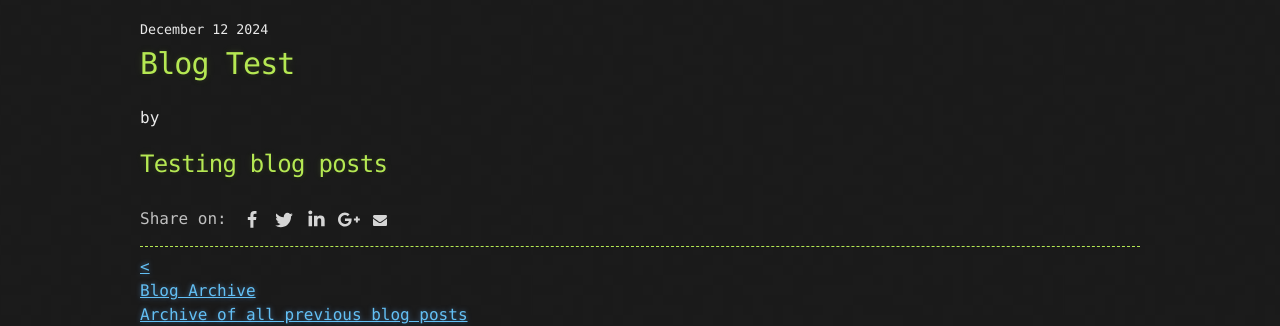
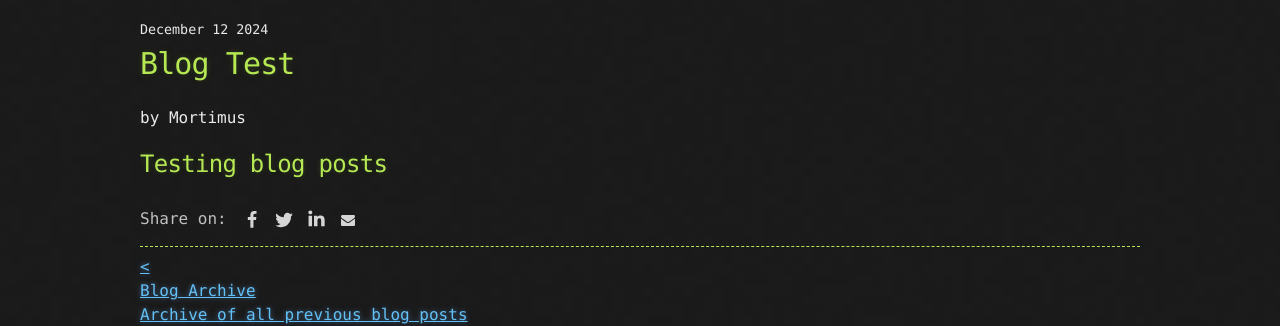
Before and after one commit to Mortimus/mortimus.github.io, a Jekyll site: the page built from _posts/2024-12-12-blog-test.md, in a window 1280 px wide. Shown: the part 156-482 px from the top of the page. Built offline with Jekyll 4.4.1, drawn with Linux system fonts in a browser that asks for light colours; our own code applies the rules of GitHub Pages for plain Markdown files.

Commit message:
fixed more dates and added author

```diff
--- a/_config.yml
+++ b/_config.yml
@@ -15,6 +15,7 @@
 permalink: /:title
 paginate: 3
 paginate_path: /page/:num/
+author: Mortimus
 
 show_downloads: false
 google_analytics: true
--- a/_includes/head-sharelinks.html
+++ b/_includes/head-sharelinks.html
@@ -29,8 +29,6 @@
     <svg viewBox="0 0 1792 1792" xmlns="http://www.w3.org/2000/svg"><path d="M1684 408q-67 98-162 167 1 14 1 42 0 130-38 259.5t-115.5 248.5-184.5 210.5-258 146-323 54.5q-271 0-496-145 35 4 78 4 225 0 401-138-105-2-188-64.5t-114-159.5q33 5 61 5 43 0 85-11-112-23-185.5-111.5t-73.5-205.5v-4q68 38 146 41-66-44-105-115t-39-154q0-88 44-163 121 149 294.5 238.5t371.5 99.5q-8-38-8-74 0-134 94.5-228.5t228.5-94.5q140 0 236 102 109-21 205-78-37 115-142 178 93-10 186-50z"/></svg></div>
   <div class="linkedin" title="Share this on Linkedin"    onclick="window.open('https://www.linkedin.com/sharing/share-offsite/?url={{ safeurl }}','popup','width=600,height=600'); return false;">
     <svg viewBox="0 0 1792 1792" xmlns="http://www.w3.org/2000/svg"><path d="M477 625v991h-330v-991h330zm21-306q1 73-50.5 122t-135.5 49h-2q-82 0-132-49t-50-122q0-74 51.5-122.5t134.5-48.5 133 48.5 51 122.5zm1166 729v568h-329v-530q0-105-40.5-164.5t-126.5-59.5q-63 0-105.5 34.5t-63.5 85.5q-11 30-11 81v553h-329q2-399 2-647t-1-296l-1-48h329v144h-2q20-32 41-56t56.5-52 87-43.5 114.5-15.5q171 0 275 113.5t104 332.5z"/></svg></div>
-  <div class="gplus"    title="Share this on Google Plus" onclick="window.open('https://plus.google.com/share?url={{ safeurl }}','popup','width=600,height=600'); return false;">
-    <svg viewBox="0 0 2304 1792" xmlns="http://www.w3.org/2000/svg"><path d="M1437 913q0 208-87 370.5t-248 254-369 91.5q-149 0-285-58t-234-156-156-234-58-285 58-285 156-234 234-156 285-58q286 0 491 192l-199 191q-117-113-292-113-123 0-227.5 62t-165.5 168.5-61 232.5 61 232.5 165.5 168.5 227.5 62q83 0 152.5-23t114.5-57.5 78.5-78.5 49-83 21.5-74h-416v-252h692q12 63 12 122zm867-122v210h-209v209h-210v-209h-209v-210h209v-209h210v209h209z"/></svg></div>
   <div class="mail"     title="Share this through Email"  onclick="window.open('mailto:?&body={{ safeurl }}&subject={{ safetitlepre }}{{ safetitle }}','popup','width=600,height=600'); return false;">
     <svg viewBox="0 0 1792 1792" xmlns="http://www.w3.org/2000/svg"><path d="M1792 710v794q0 66-47 113t-113 47h-1472q-66 0-113-47t-47-113v-794q44 49 101 87 362 246 497 345 57 42 92.5 65.5t94.5 48 110 24.5h2q51 0 110-24.5t94.5-48 92.5-65.5q170-123 498-345 57-39 100-87zm0-294q0 79-49 151t-122 123q-376 261-468 325-10 7-42.5 30.5t-54 38-52 32.5-57.5 27-50 9h-2q-23 0-50-9t-57.5-27-52-32.5-54-38-42.5-30.5q-91-64-262-182.5t-205-142.5q-62-42-117-115.5t-55-136.5q0-78 41.5-130t118.5-52h1472q65 0 112.5 47t47.5 113z"/></svg></div>
 </div>
--- a/index.html
+++ b/index.html
@@ -6,7 +6,7 @@
     {% for post in paginator.posts %}
       <li>
           <h2><a href="{{ post.url | prepend: site.baseurl | replace: '//', '/' }}">{{ post.title }}</a></h2>
-          <time datetime="{{ post.date | date_to_xmlschema }}">{{ post.date | date_to_string }}</time>
+          <time datetime="{{ post.date | date_to_xmlschema }}">{{ post.date | date: "%B %-d %Y" }}</time>
           <p>{{ post.content | strip_html | truncatewords:50 }}</p>
       </li>
     {% endfor %}
```
